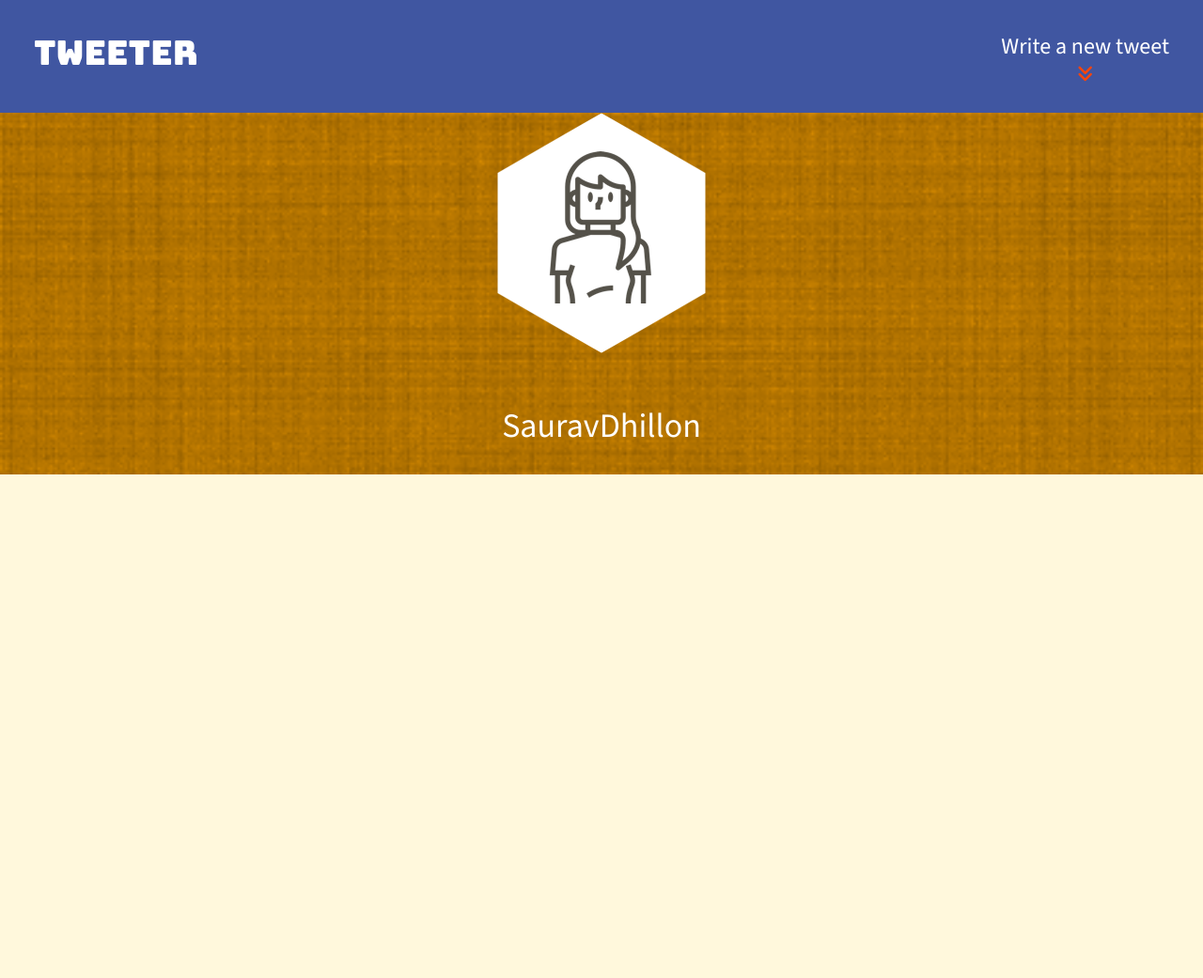
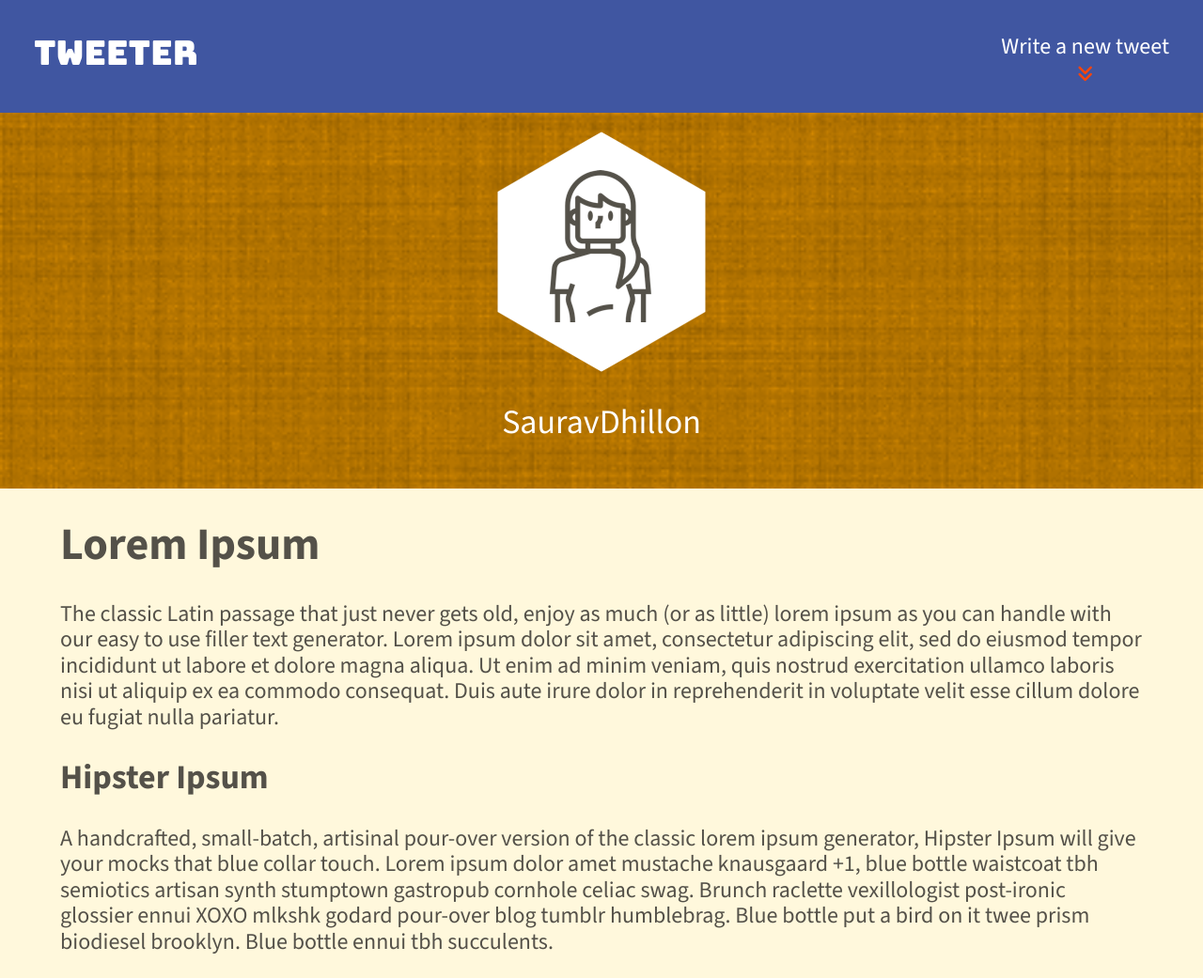
Before and after one commit to SauravDhillon/tweeter, a website: page public/index.html in a window 1280 px wide. Shown: the whole page at 94% size. Before the commit the page ends 800 px from the top, so only its background shows below. Drawn offline with nearby package versions, Linux system fonts and the light colour scheme.

Commit message:
Updates made to main element

```diff
--- a/public/index.html
+++ b/public/index.html
@@ -1,18 +1,24 @@
 <!DOCTYPE html>
 <html lang="en">
+
 <head>
   <!-- Meta Information -->
   <title>Tweeter - Home Page</title>
 
   <!-- External CSS -->
-    <link rel="stylesheet" href="https://cdnjs.cloudflare.com/ajax/libs/normalize/8.0.1/normalize.min.css" type="text/css" />
+  <link rel="stylesheet" href="https://cdnjs.cloudflare.com/ajax/libs/normalize/8.0.1/normalize.min.css"
+    type="text/css" />
 
   <link rel="preconnect" href="https://fonts.googleapis.com">
   <link rel="preconnect" href="https://fonts.gstatic.com" crossorigin>
-    <link href="https://fonts.googleapis.com/css2?family=Bungee&family=Source+Sans+3:ital,wght@0,200..900;1,200..900&display=swap" rel="stylesheet">
+  <link
+    href="https://fonts.googleapis.com/css2?family=Bungee&family=Source+Sans+3:ital,wght@0,200..900;1,200..900&display=swap"
+    rel="stylesheet">
 
   <!--Font Awesome CDN-->
-    <link rel="stylesheet" href="https://cdnjs.cloudflare.com/ajax/libs/font-awesome/6.7.1/css/all.min.css" integrity="sha512-5Hs3dF2AEPkpNAR7UiOHba+lRSJNeM2ECkwxUIxC1Q/FLycGTbNapWXB4tP889k5T5Ju8fs4b1P5z/iB4nMfSQ==" crossorigin="anonymous" referrerpolicy="no-referrer" />
+  <link rel="stylesheet" href="https://cdnjs.cloudflare.com/ajax/libs/font-awesome/6.7.1/css/all.min.css"
+    integrity="sha512-5Hs3dF2AEPkpNAR7UiOHba+lRSJNeM2ECkwxUIxC1Q/FLycGTbNapWXB4tP889k5T5Ju8fs4b1P5z/iB4nMfSQ=="
+    crossorigin="anonymous" referrerpolicy="no-referrer" />
 
   <!-- App CSS -->
   <link rel="stylesheet" href="/styles/layout.css" type="text/css" />
@@ -35,7 +41,7 @@
       <i class="fa-solid fa-angles-down"></i>
     </div>
   </nav>
-
+  <!--Header content-->
   <header>
     <div class="avatar">
       <img src="/images/profile-hex.png">
@@ -47,6 +53,26 @@
   </header>
 
   <!-- Page-specific (main) content here -->
-    <main class="container"></main>
+  <main class="container">
+    <h1>Lorem Ipsum</h1>
+    <p>The classic Latin passage that just never gets old, enjoy as much (or as little) lorem ipsum as you can handle
+      with our easy to use filler text generator.
+
+      Lorem ipsum dolor sit amet, consectetur adipiscing elit, sed do eiusmod tempor incididunt ut labore et dolore
+      magna aliqua. Ut enim ad minim veniam, quis nostrud exercitation ullamco laboris nisi ut aliquip ex ea commodo
+      consequat. Duis aute irure dolor in reprehenderit in voluptate velit esse cillum dolore eu fugiat nulla pariatur.
+    </p>
+
+    <h2>Hipster Ipsum</h2>
+    <p>A handcrafted, small-batch, artisinal pour-over version of the classic lorem ipsum generator, Hipster Ipsum will
+      give your mocks that blue collar touch.
+
+      Lorem ipsum dolor amet mustache knausgaard +1, blue bottle waistcoat tbh semiotics artisan synth stumptown
+      gastropub cornhole celiac swag. Brunch raclette vexillologist post-ironic glossier ennui XOXO mlkshk godard
+      pour-over blog tumblr humblebrag. Blue bottle put a bird on it twee prism biodiesel brooklyn. Blue bottle ennui
+      tbh succulents.
+    </p>
+  </main>
 </body>
+
 </html>
--- a/public/styles/header.css
+++ b/public/styles/header.css
@@ -1,5 +1,6 @@
 header {
   width: 100%;  /* Full width of the container */
+  height: 400px;
   display: flex;
   flex-direction: column; /* Stack avatar and user vertically */
   justify-content: center; /* Center vertically */
@@ -8,6 +9,7 @@ header {
   background-image: url("/images/black-linen.png");
   background-size: cover;
 }
+
 .avatar {
   display: flex;
   justify-content: center;
@@ -18,8 +20,8 @@ header {
   font-family: 'Source Sans 3', sans-serif;
   font-weight: 150;
   display: flex;
-  justify-content: space-around;
+  justify-content: center;
   align-items: center;
   color: white;
-
+  margin-top: 5px;
 }
--- a/public/styles/layout.css
+++ b/public/styles/layout.css
@@ -22,6 +22,11 @@ body {
   padding-top: 120px;
 }
 
+main {
+  width: 90%; /* 90% width of its parent */
+  margin: 0 auto;  /* Center align horizontally */
+  background-color: cornsilk;
+}
 /*
  * Additional CSS can be defined below or in other CSS files, as per instructions
  */
```
Lines whose indentation alone changed are shown as unchanged.
